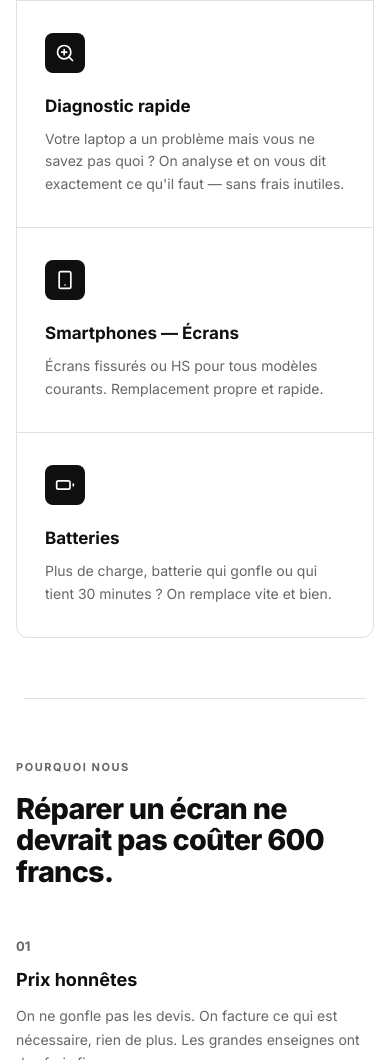
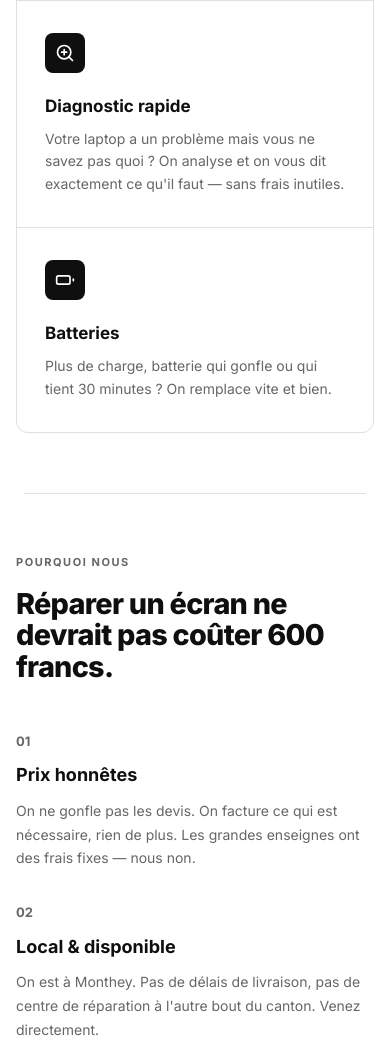
Before and after one commit to sgeisaddinov-lab/novotech-website, a plain HTML site: page index.html in a window 390 px wide. Shown: the part 1246-2306 px from the top of the page. Drawn offline with Linux system fonts and the light colour scheme.

Commit message:
Remove smartphone repair service

```diff
--- a/index.html
+++ b/index.html
@@ -3,9 +3,9 @@
 <head>
   <meta charset="UTF-8">
   <meta name="viewport" content="width=device-width, initial-scale=1.0">
-  <title>Novotech Chablais — Réparation Laptops & Smartphones à Monthey</title>
-  <meta name="description" content="Réparation d'écrans, diagnostics et batteries pour laptops et smartphones à Monthey, Valais. Prix honnêtes, service rapide. Appelez avant de payer trop cher.">
-  <meta name="keywords" content="réparation laptop Monthey, réparation écran ordinateur Valais, réparation smartphone Monthey, diagnostic laptop, Novotech Chablais">
+  <title>Novotech Chablais — Réparation Laptops à Monthey</title>
+  <meta name="description" content="Réparation d'écrans et diagnostics pour laptops à Monthey, Valais. Prix honnêtes, service rapide. Appelez avant de payer trop cher.">
+  <meta name="keywords" content="réparation laptop Monthey, réparation écran ordinateur Valais, diagnostic laptop, Novotech Chablais">
   <link rel="preconnect" href="https://fonts.googleapis.com">
   <link rel="preconnect" href="https://fonts.gstatic.com" crossorigin>
   <link href="https://fonts.googleapis.com/css2?family=Inter:wght@400;500;600;700;800;900&display=swap" rel="stylesheet">
@@ -497,14 +497,7 @@
         <h3>Diagnostic rapide</h3>
         <p>Votre laptop a un problème mais vous ne savez pas quoi ? On analyse et on vous dit exactement ce qu'il faut — sans frais inutiles.</p>
       </div>
-      <div class="service-card">
-        <div class="service-icon">
-          <svg viewBox="0 0 24 24"><rect x="5" y="2" width="14" height="20" rx="2"/><path d="M12 18h.01"/></svg>
-        </div>
-        <h3>Smartphones — Écrans</h3>
-        <p>Écrans fissurés ou HS pour tous modèles courants. Remplacement propre et rapide.</p>
-      </div>
-      <div class="service-card">
+<div class="service-card">
         <div class="service-icon">
           <svg viewBox="0 0 24 24"><rect x="2" y="7" width="16" height="10" rx="2"/><path d="M22 11v2"/></svg>
         </div>
```
